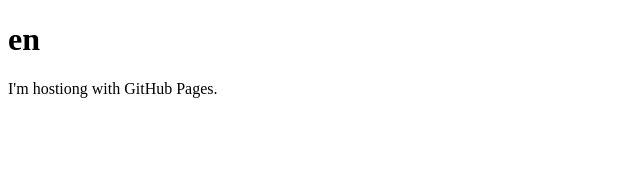
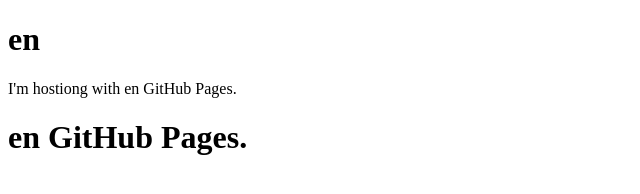
Before and after one commit to eounce/eounce.github.io, a plain HTML site: page index.html in a window 1280 px wide. Shown: the whole page, without its empty margins (0-640 px from the left). Drawn offline with Linux system fonts and the light colour scheme.

Commit message:
Update index.html

```diff
--- a/index.html
+++ b/index.html
@@ -4,6 +4,7 @@
 </head>
 <body>
 <h1>en</h1>
-<p>I'm hostiong with GitHub Pages.</p>
+<p>I'm hostiong with en GitHub Pages.</p>
+<h1>en GitHub Pages.</h1>
 </body>
 </html>
```
